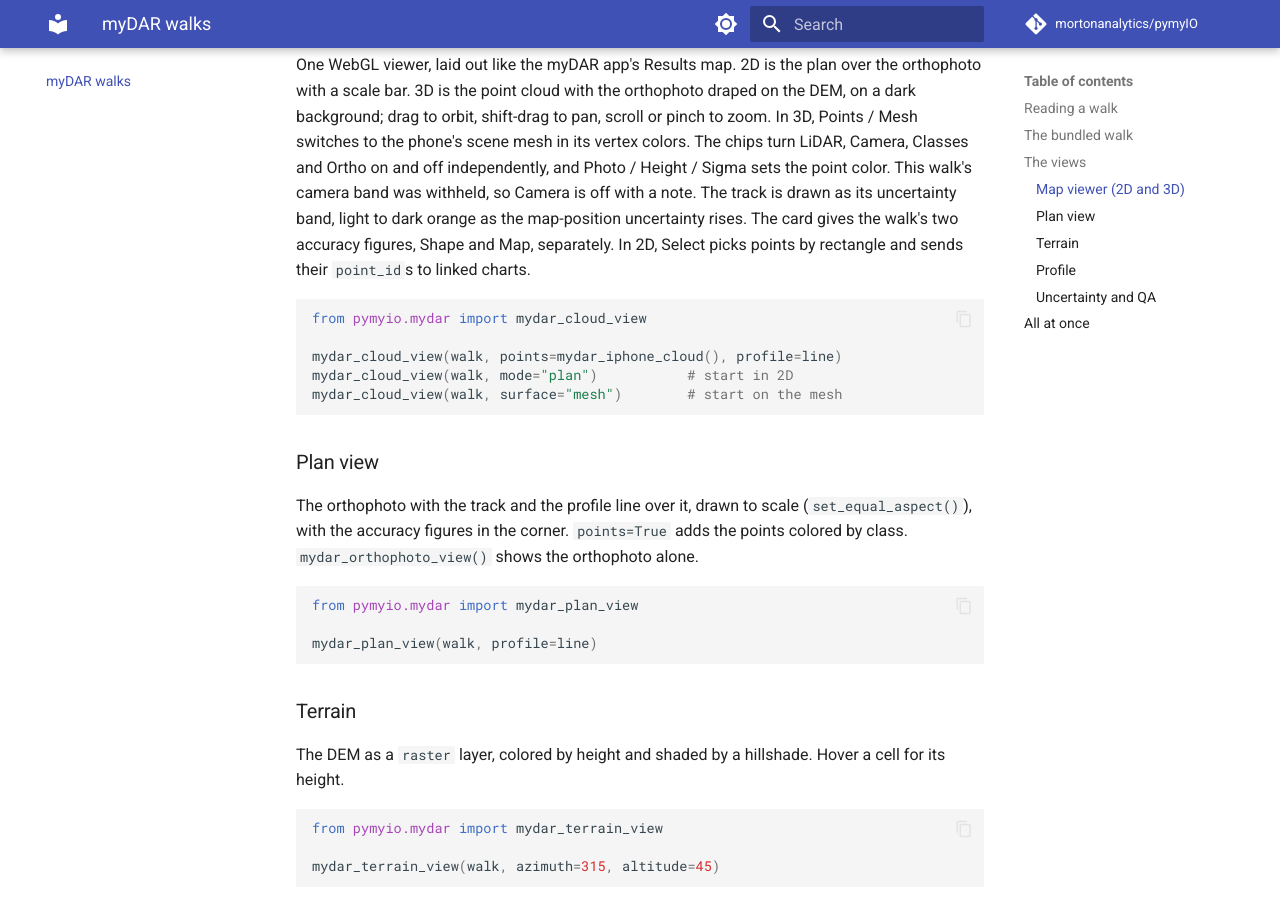
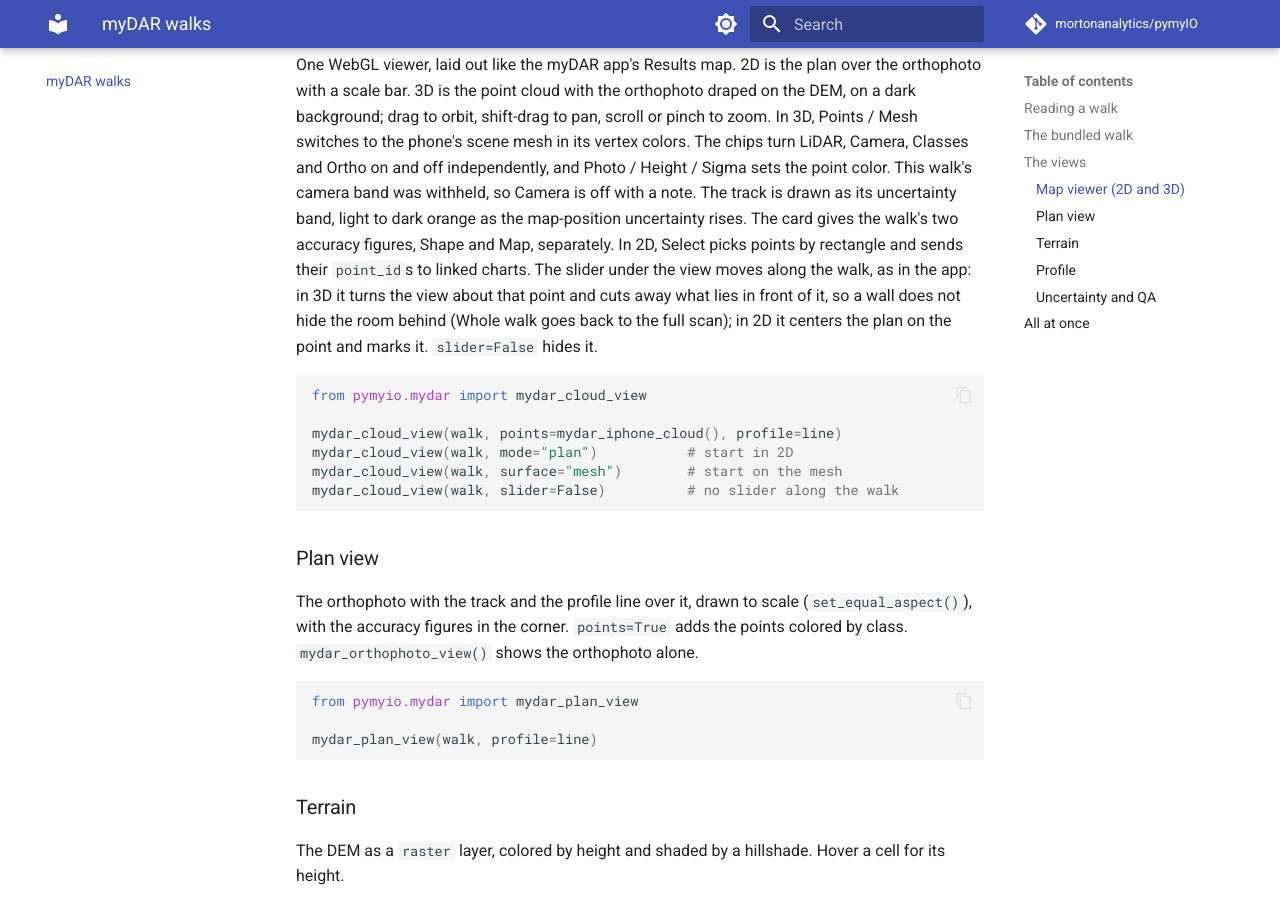
Before and after one commit to mortonanalytics/pymyIO, an MkDocs documentation site: the page built from docs/mydar.md, in a window 1280 px wide and 900 px high, scrolled down 1887 px. Built offline with MkDocs 1.6.1 and Material for MkDocs 9.7.7, drawn with Linux system fonts in a browser that asks for light colours; comment, search, counter and statistics services are not loaded.

Commit message:
feat(mydar): slider along the walk in mydar_cloud_view; bump myIO engine to 8602d95 (#61)
mydar_cloud_view(slider=True) passes the new pointcloud layer option
`slider` (myIO #206); False hides the slider. Signature matches R's
mydar_cloud_view argument for argument (new parity test against the
vendored schema). vendor/myIO 1ffcd73..8602d95 also picks up the funnel
outside-label fix (myIO #205).

````diff
--- a/docs/mydar.md
+++ b/docs/mydar.md
@@ -77,7 +77,11 @@ the point color. This walk's camera band was withheld, so Camera is off with
 a note. The track is drawn as its uncertainty band, light to dark orange as
 the map-position uncertainty rises. The card gives the walk's two accuracy
 figures, Shape and Map, separately. In 2D, Select picks points by rectangle
-and sends their `point_id`s to linked charts.
+and sends their `point_id`s to linked charts. The slider under the view moves
+along the walk, as in the app: in 3D it turns the view about that point and
+cuts away what lies in front of it, so a wall does not hide the room behind
+(Whole walk goes back to the full scan); in 2D it centers the plan on the
+point and marks it. `slider=False` hides it.
 
 ```python
 from pymyio.mydar import mydar_cloud_view
@@ -85,6 +89,7 @@ from pymyio.mydar import mydar_cloud_view
 mydar_cloud_view(walk, points=mydar_iphone_cloud(), profile=line)
 mydar_cloud_view(walk, mode="plan")           # start in 2D
 mydar_cloud_view(walk, surface="mesh")        # start on the mesh
+mydar_cloud_view(walk, slider=False)          # no slider along the walk
 ```
 
 ### Plan view
````
Also changed, not shown: CHANGELOG.md (+8 -0 lines), docs/charts.md (+1 -1 lines), 3 other files.
